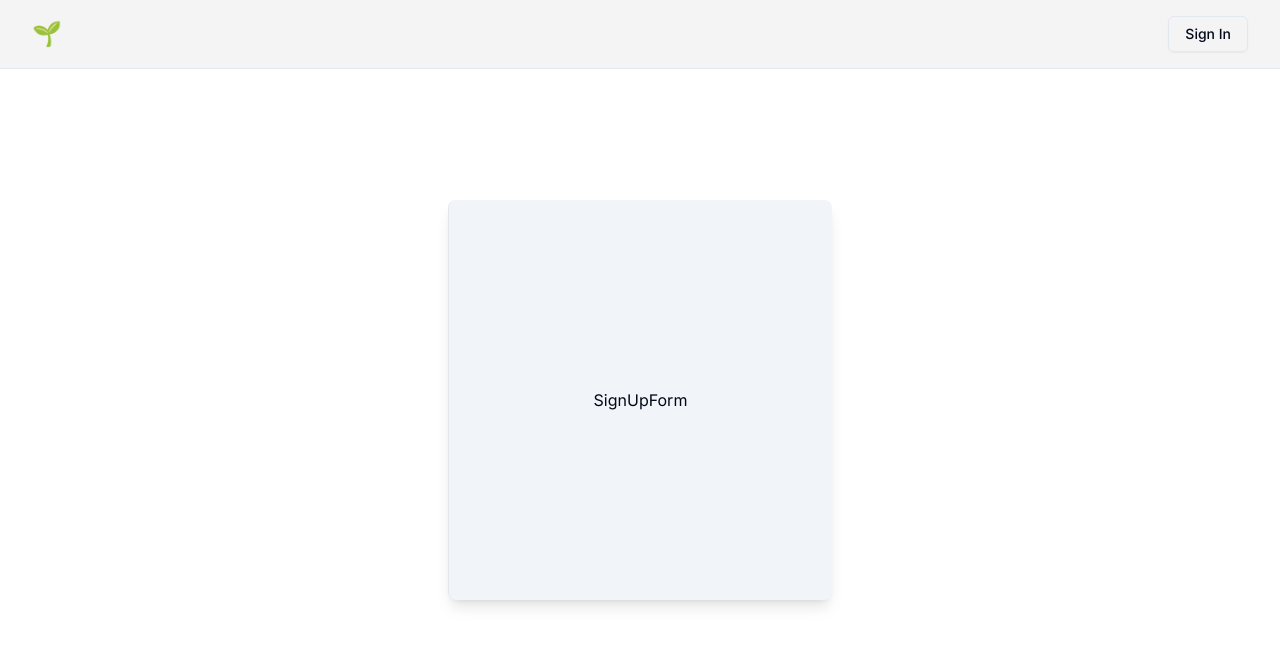
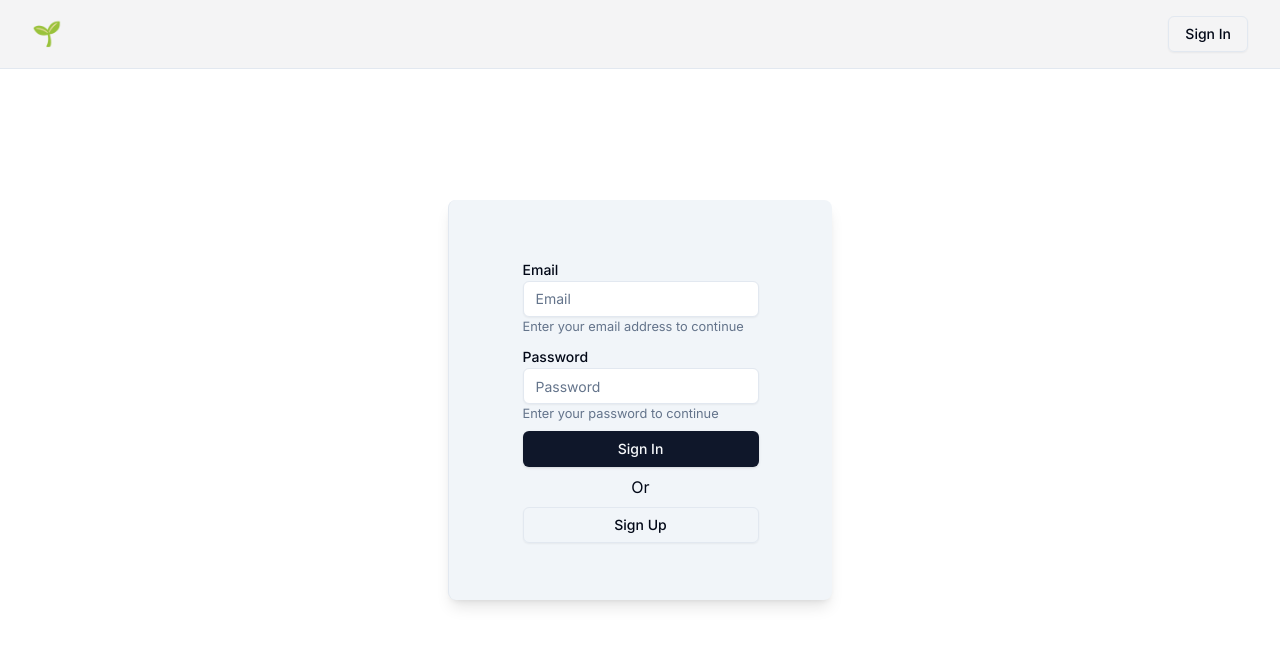
Before and after one commit to KennedyMungai/SimpleAuthUI, a Next.js app: page /sign-up in a window 1280 px wide. Shown: the top 646 px of the page. Built offline with nearby package versions, Linux system fonts and the light colour scheme.

Commit message:
Created the sign up form

```diff
--- a/components/Form/SignUpForm.tsx
+++ b/components/Form/SignUpForm.tsx
@@ -1,8 +1,95 @@
 "use client";
+import { zodResolver } from "@hookform/resolvers/zod";
+import { useForm } from "react-hook-form";
+import * as z from "zod";
+import { Button } from "../ui/button";
+import {
+  Form,
+  FormControl,
+  FormDescription,
+  FormField,
+  FormItem,
+  FormLabel,
+  FormMessage,
+} from "../ui/form";
+import { Input } from "../ui/input";
+import Link from "next/link";
+
 type Props = {};
 
+const FormSchema = z.object({
+  email: z
+    .string()
+    .email("Invalid Email")
+    .min(5, "At least 5 characters are required for the email"),
+  password: z
+    .string()
+    .min(8, "The password should not be less than 8 characters"),
+});
+
 const SignUpForm = (props: Props) => {
-  return <div>SignUpForm</div>;
+  const form = useForm<z.infer<typeof FormSchema>>({
+    resolver: zodResolver(FormSchema),
+  });
+
+  const onSubmit = (values: z.infer<typeof FormSchema>) => {
+    console.log(values);
+  };
+
+  return (
+    <Form {...form}>
+      <form onSubmit={form.handleSubmit(onSubmit)} className="w-full">
+        <div className="space-y-2">
+          <FormField
+            control={form.control}
+            name="email"
+            render={({ field }) => (
+              <FormItem>
+                <FormLabel>Email</FormLabel>
+                <FormControl>
+                  <Input placeholder="Email" {...field} className="bg-white" />
+                </FormControl>
+                <FormDescription>
+                  Enter your email address to continue
+                </FormDescription>
+                <FormMessage />
+              </FormItem>
+            )}
+          />
+          <FormField
+            control={form.control}
+            name="password"
+            render={({ field }) => (
+              <FormItem>
+                <FormLabel>Password</FormLabel>
+                <FormControl>
+                  <Input
+                    placeholder="Password"
+                    {...field}
+                    type="password"
+                    className="bg-white"
+                  />
+                </FormControl>
+                <FormDescription>
+                  Enter your password to continue
+                </FormDescription>
+                <FormMessage />
+              </FormItem>
+            )}
+          />
+          <Button type="submit" className="w-full mt-2">
+            Sign In
+          </Button>
+          <p className="text-center">Or</p>
+          <Link href="/sign-up">
+            <Button type="submit" className="w-full mt-2" variant={"outline"}>
+              Sign Up
+            </Button>
+          </Link>
+        </div>
+      </form>
+    </Form>
+  );
 };
 
 export default SignUpForm;
```
